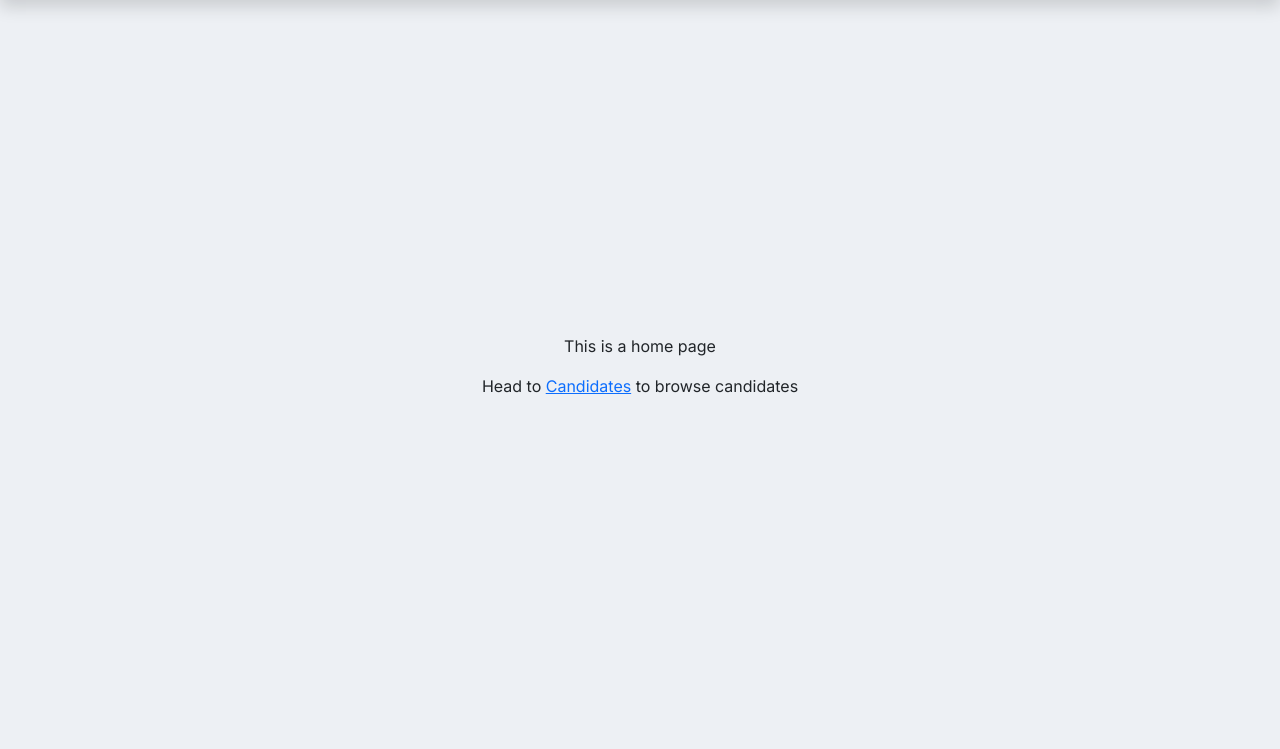
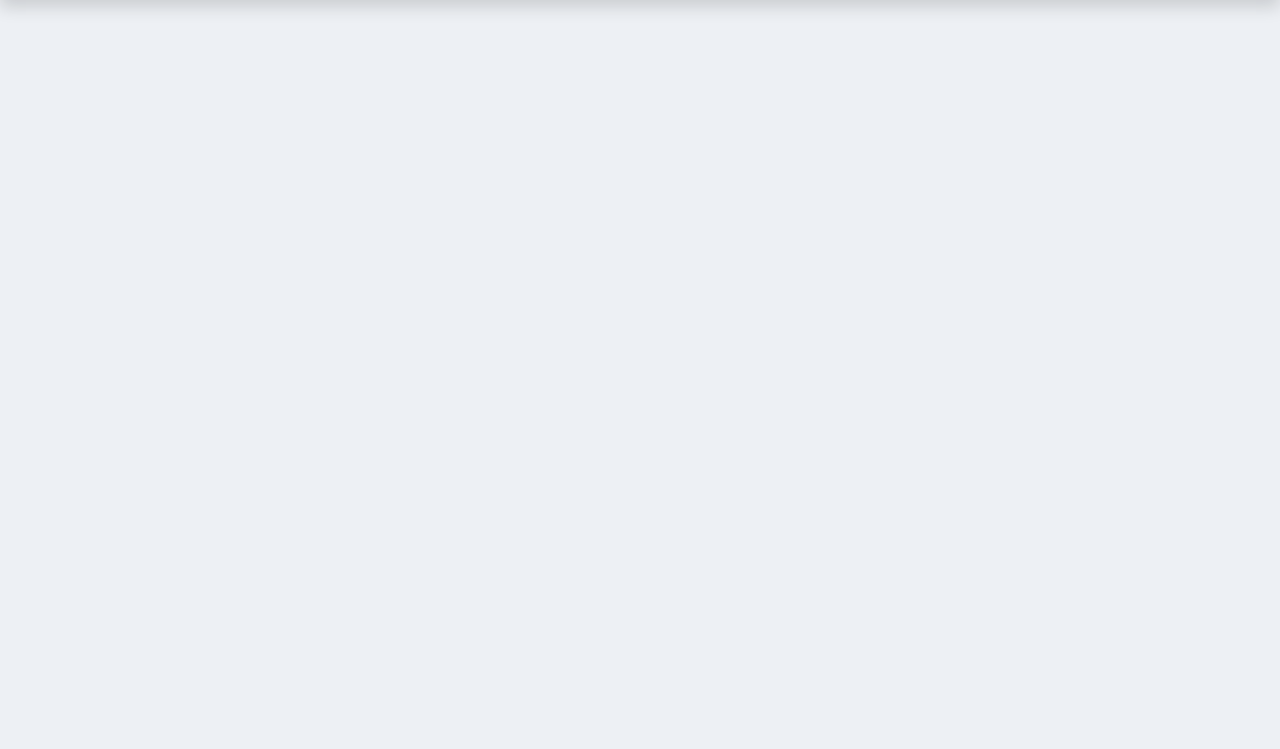
Before and after one commit to wfkhrrzi/Recruitment-Web-App, a Django app: page / in a window 1280 px wide. Shown: the part 67-816 px from the top of the page. After the commit the page ends 78 px from the top, so only its background shows below. Run offline with Django 4.2, Linux system fonts and the light colour scheme; parts of the project's set-up code (start-up, migrations or seed data) failed here and were passed over.

Commit message:
deleted home page content

```diff
--- a/recruitment/main/templates/main/pages/home.html
+++ b/recruitment/main/templates/main/pages/home.html
@@ -3,8 +3,4 @@
 {% block sidebar %}{% endblock sidebar %} <!-- overridden so does not display sidebar -->
 
 {% block content %}
-<div style="height: calc(100vh - 50px);" class="d-flex flex-column justify-content-center align-items-center">
-    <p>This is a home page</p>
-    <p>Head to <a href="{% url 'main:browse.index' %}">Candidates</a> to browse candidates</p>
-</div>
 {% endblock content %}
```
